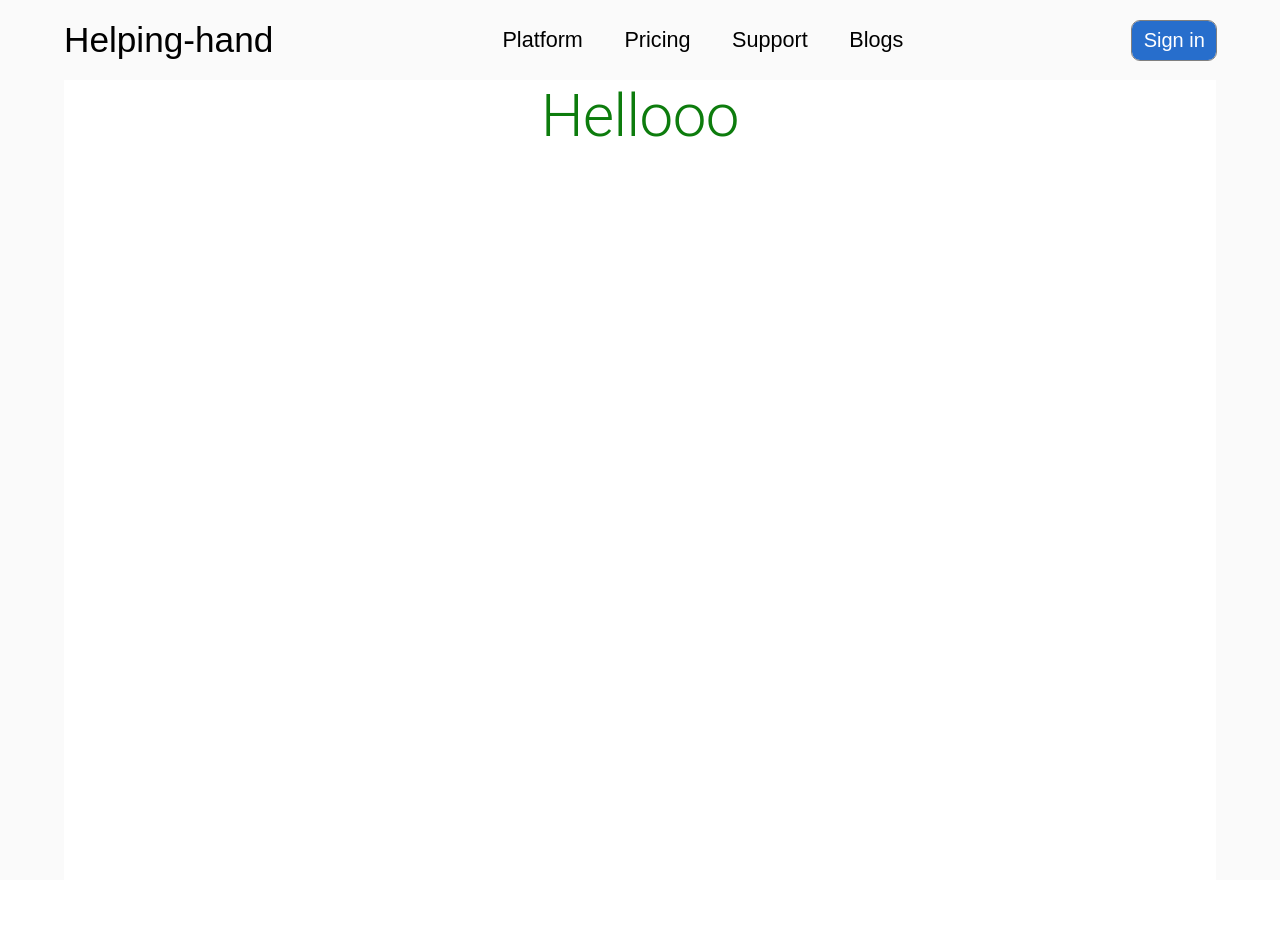
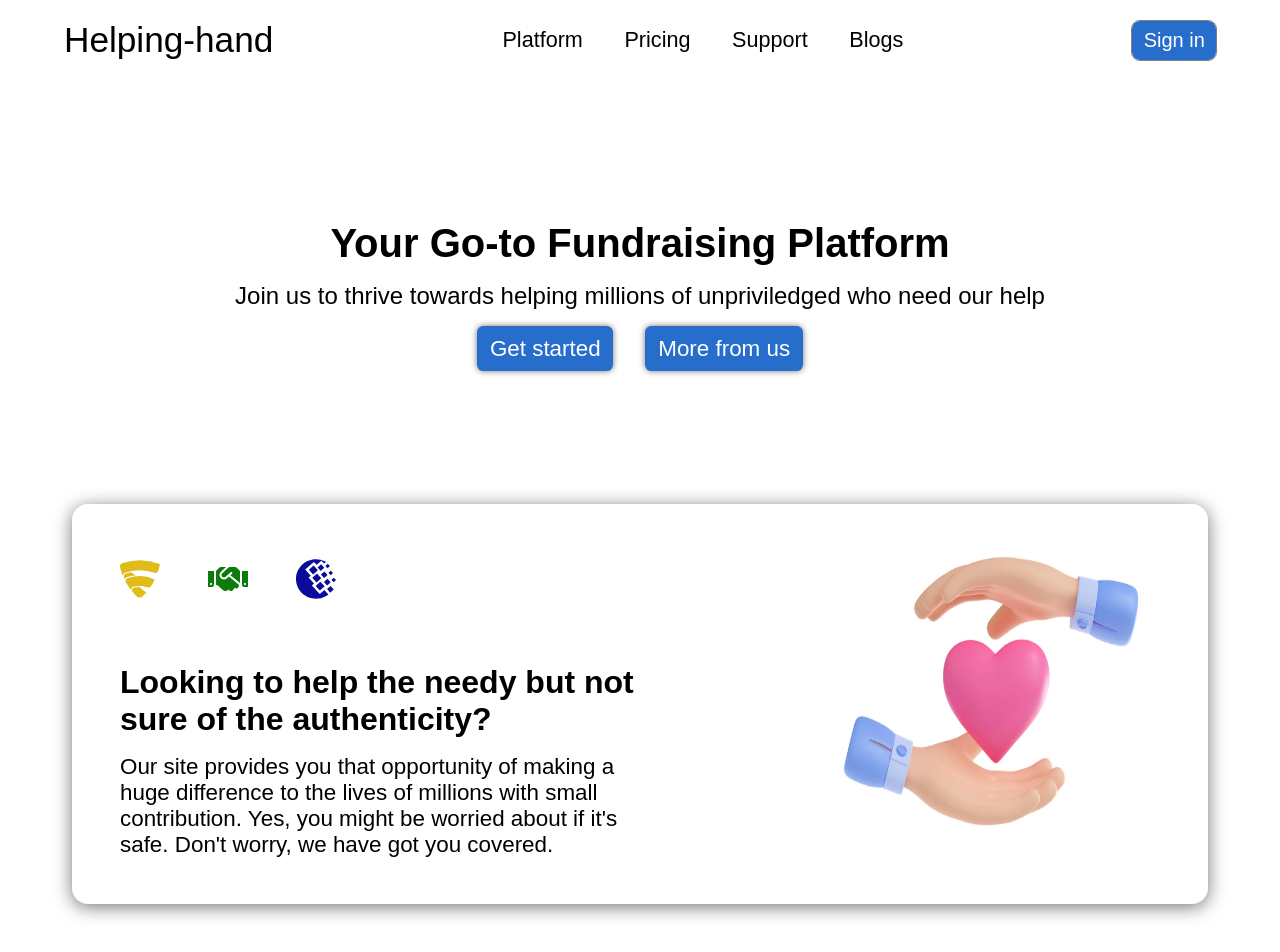
Before and after one commit to Suman373/blossom, a React (Create React App) app in the folder client/: page / in a window 1280 px wide. Shown: the top 952 px of the page. Before the commit the page ends 880 px from the top, so only its background shows below. Built offline with nearby package versions, Linux system fonts and the light colour scheme.

Commit message:
add:banner items,sections

```diff
--- a/client/src/App.scss
+++ b/client/src/App.scss
@@ -22,6 +22,6 @@ body{
     .App{
         min-height: 100vh;
         width:100vw;
-        background:variables.$body-bg;
+        // background:variables.$body-bg;
     }
 }
--- a/client/src/components/Navbar-home/NavbarHome.scss
+++ b/client/src/components/Navbar-home/NavbarHome.scss
@@ -5,6 +5,7 @@
     display: flex;
     align-items: center;
     justify-content: space-between;
+    background: #ffffff;
 
     &>a{
         font-size: 2.2rem;
--- a/client/src/pages/public/Home/Home.jsx
+++ b/client/src/pages/public/Home/Home.jsx
@@ -2,18 +2,59 @@ import React from 'react';
 import './Home.scss';
 import Container from '@mui/material/Container';
 import Box from '@mui/material/Box';
-import { AppBar, Typography } from '@mui/material';
 import NavbarHome from '../../../components/Navbar-home/NavbarHome';
+import { SiFsecure, SiWebmoney } from 'react-icons/si';
+import { FaHandshake } from 'react-icons/fa';
+import givetakeheart from '../../../assets/give-take-heart.webp';
 
 const Home = () => {
     return (
         <>
             <Container>
-            <NavbarHome/>
+                <NavbarHome />
                 <Box className="banner-wrapper" sx={{ bgcolor: '#ffffff', height: '100vh' }}>
-                <Typography className="banner-title" variant="h2">
-                    Hellooo
-                </Typography>
+                    <section className="banner-slogan">
+                        <h1>
+                            Your Go-to Fundraising Platform
+                        </h1>
+                        <p>
+                            Join us to thrive towards helping millions of unpriviledged who need our help
+                        </p>
+
+                        <div>
+                            <button>
+                                Get started
+                            </button>
+                            <button>
+                                More from us
+                            </button>
+                        </div>
+                    </section>
+                    <section className="banner-illustration">
+                        <div className="icons-container">
+                            <i><SiFsecure /></i>
+                            <i><FaHandshake /></i>
+                            <i><SiWebmoney /></i>
+                            <i></i>
+                        </div>
+                        <div className="illustration-caption">
+                            <h1>
+                                Looking to help the needy but not sure of the authenticity?
+                            </h1>
+                            <p>
+                                Our site provides you that opportunity of making a huge difference to the lives of millions with small contribution. Yes, you might be worried about if it's safe. Don't worry, we have got you covered.
+                            </p>
+                        </div>
+                        <img src={givetakeheart} alt="give-take-heart" />
+                    </section>
+                </Box>
+                <Box className="platform-wrapper" sx={{ bgcolor: '#ffffff', height: '100vh' }}>
+                    <section className="our-platform">
+
+                    </section>
+                    <section className="platform-illustration">
+
+                    </section>
                 </Box>
             </Container>
         </>
--- a/client/src/pages/public/Home/Home.scss
+++ b/client/src/pages/public/Home/Home.scss
@@ -1,14 +1,94 @@
 @use '../../../utils/variables';
 
 .banner-wrapper{
+    // min-height: 100vh;
+    display: grid;
+    place-content: center;
+    padding:0.5rem;
+    gap:2rem;
+    margin:2rem 0;
+    .banner-slogan{
+        height:20rem;
+        width:fit-content;
+        display: grid;
+        place-content: center;
+        margin:1rem auto;
+        text-align: center;
+        h1{
+            font-size: 2.5rem;
+            font-weight:800;
+            margin:1rem;
+        }
+        p{
+            font-size: 1.5rem;
+        }
+        button{
+            padding:0.6rem 0.8rem;
+            width:fit-content;
+            cursor:pointer;
+            background: variables.$blue-light;
+            color:#ffffff;
+            font-size: 1.4rem;
+            margin:1rem;
+            outline: none;
+            border:none;
+            border-radius: 0.4rem;
+            box-shadow: 0 0 6px variables.$shadow;
 
-    .navbar{
-        background:variables.$positive;
-        display: flex;
-        justify-content: center;
+            &:hover{
+                transform: scale(1.006);
+                opacity: 0.8;
+            }
+        }
     }
-    .banner-title{
-        color:variables.$positive;
-        text-align: center;
+    .banner-illustration{
+        min-height:25rem;
+        border-radius: 1rem;
+        box-shadow: 0 3px 18px variables.$shadow;
+        width:100%;
+        display: grid;
+        place-content: center;
+        position:relative;
+        .icons-container{
+            width: fit-content;
+            margin:0.5rem;
+            padding:1rem;
+            i{
+                font-size: 2.5rem;
+                margin:1rem;
+                padding:0.5rem;
+
+                &:nth-child(1){
+                    color:variables.$warning;
+                }
+                &:nth-child(2){
+                    color:variables.$positive;
+                }
+                &:nth-child(3){
+                    color:variables.$blue-accent;
+                }
+            }
+        }
+
+        .illustration-caption{
+            width:50%;
+            padding:1rem;
+            margin:0 2rem;
+            h1{
+                font-size: 2rem;
+                margin:1rem 0;
+                font-weight: 800;
+            }
+            p{
+                font-size: 1.4rem;
+            }
+        }
+        img{
+            height:100%;
+            width:25rem;
+            position:absolute;
+            right:1rem;
+            top:0rem;
+        }
     }
 }
--- a/client/src/utils/_variables.scss
+++ b/client/src/utils/_variables.scss
@@ -7,4 +7,6 @@ $blue-light:#276ecc;
 $positive:#0d7c0d;
 $warning:#e0bc1a;
 $danger:#ce1e1e;
+$pink:#ff9faf;
 $sooth-black:#181717;
+$shadow:#797373;
```
Also changed, not shown: client/src/assets/give-take-heart.webp (added). Lines whose indentation alone changed are shown as unchanged.
